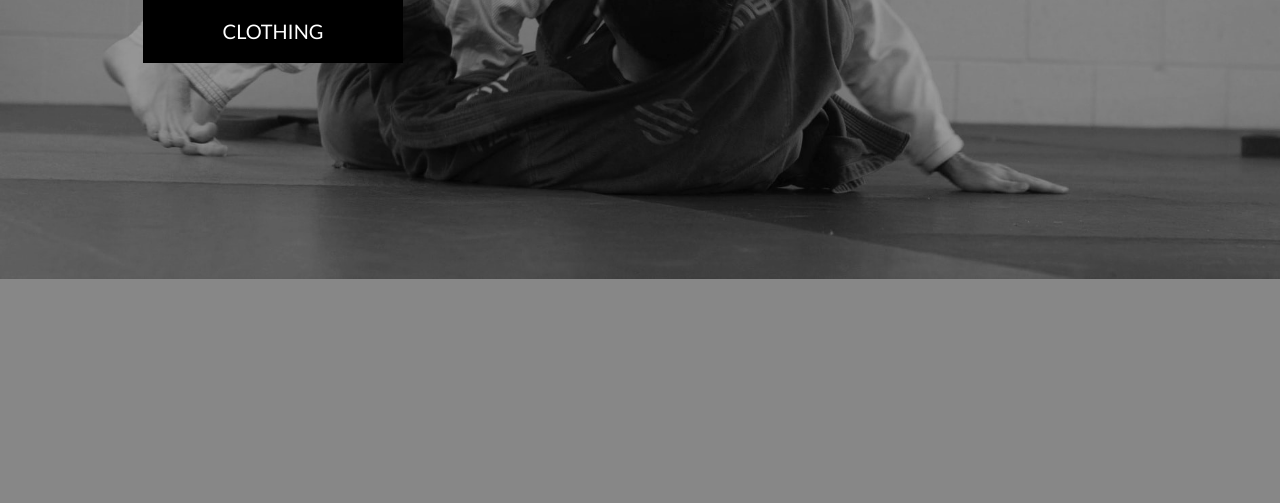
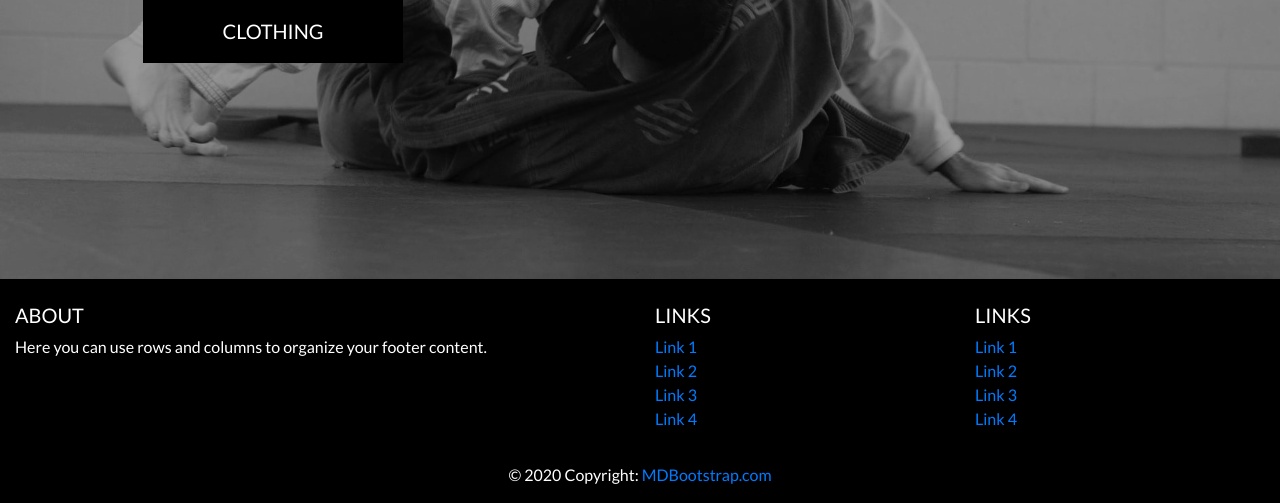
Before and after one commit to upeshp/MS4_KeepRolling, a Django app: page / in a window 1280 px wide. Shown: the part 521-1024 px from the top of the page. Before the commit the page ends 800 px from the top, so only its background shows below. Run offline with Django 3.2, Linux system fonts and the light colour scheme; some libraries are stand-ins or nearby versions.

Commit message:
Feat: added footer boilerplate code

```diff
--- a/static/css/base.css
+++ b/static/css/base.css
@@ -6,10 +6,13 @@ body {
     background: url('/media/joshua-jamias-qmdqe3Cs5Og-unsplash.jpg') no-repeat center center fixed;
     background-size: cover;
     height: calc(100vh - 164px);
-    color: #555;
+    /* color: #555; */
     font-family: 'Lato';
 }
 
+.info-container {
+    background: #fff;
+}
 /* from Bulma */
 .icon {
     align-items: center;
--- a/templates/base.html
+++ b/templates/base.html
@@ -138,6 +138,91 @@
     {% block content %}
     {% endblock %}
 
+    <!-- https://mdbootstrap.com/docs/b4/jquery/navigation/footer/ -->
+    <!-- Footer -->
+    <footer class="page-footer bg-black text-white font-small blue pt-4">
+
+        <!-- Footer Links -->
+        <div class="container-fluid text-center text-md-left">
+
+            <!-- Grid row -->
+            <div class="row">
+
+                <!-- Grid column -->
+                <div class="col-md-6 mt-md-0 mt-3">
+
+                    <!-- Content -->
+                    <h5 class="text-uppercase">About</h5>
+                    <p>Here you can use rows and columns to organize your footer content.</p>
+
+                </div>
+                <!-- Grid column -->
+
+                <hr class="clearfix w-100 d-md-none pb-3">
+
+                <!-- Grid column -->
+                <div class="col-md-3 mb-md-0 mb-3">
+
+                    <!-- Links -->
+                    <h5 class="text-uppercase">Links</h5>
+
+                    <ul class="list-unstyled">
+                        <li>
+                            <a href="#!">Link 1</a>
+                        </li>
+                        <li>
+                            <a href="#!">Link 2</a>
+                        </li>
+                        <li>
+                            <a href="#!">Link 3</a>
+                        </li>
+                        <li>
+                            <a href="#!">Link 4</a>
+                        </li>
+                    </ul>
+
+                </div>
+                <!-- Grid column -->
+
+                <!-- Grid column -->
+                <div class="col-md-3 mb-md-0 mb-3">
+
+                    <!-- Links -->
+                    <h5 class="text-uppercase">Links</h5>
+
+                    <ul class="list-unstyled">
+                        <li>
+                            <a href="#!">Link 1</a>
+                        </li>
+                        <li>
+                            <a href="#!">Link 2</a>
+                        </li>
+                        <li>
+                            <a href="#!">Link 3</a>
+                        </li>
+                        <li>
+                            <a href="#!">Link 4</a>
+                        </li>
+                    </ul>
+
+                </div>
+                <!-- Grid column -->
+
+            </div>
+            <!-- Grid row -->
+
+        </div>
+        <!-- Footer Links -->
+
+        <!-- Copyright -->
+        <div class="footer-copyright text-center py-3">© 2020 Copyright:
+            <a href="https://mdbootstrap.com/"> MDBootstrap.com</a>
+        </div>
+        <!-- Copyright -->
+
+    </footer>
+    <!-- Footer -->
+
     {% block postloadjs %}
     <script type="text/javascript">
         $('.toast').toast('show');
```
Also changed, not shown: home/templates/home/index.html (+14 -0 lines).
